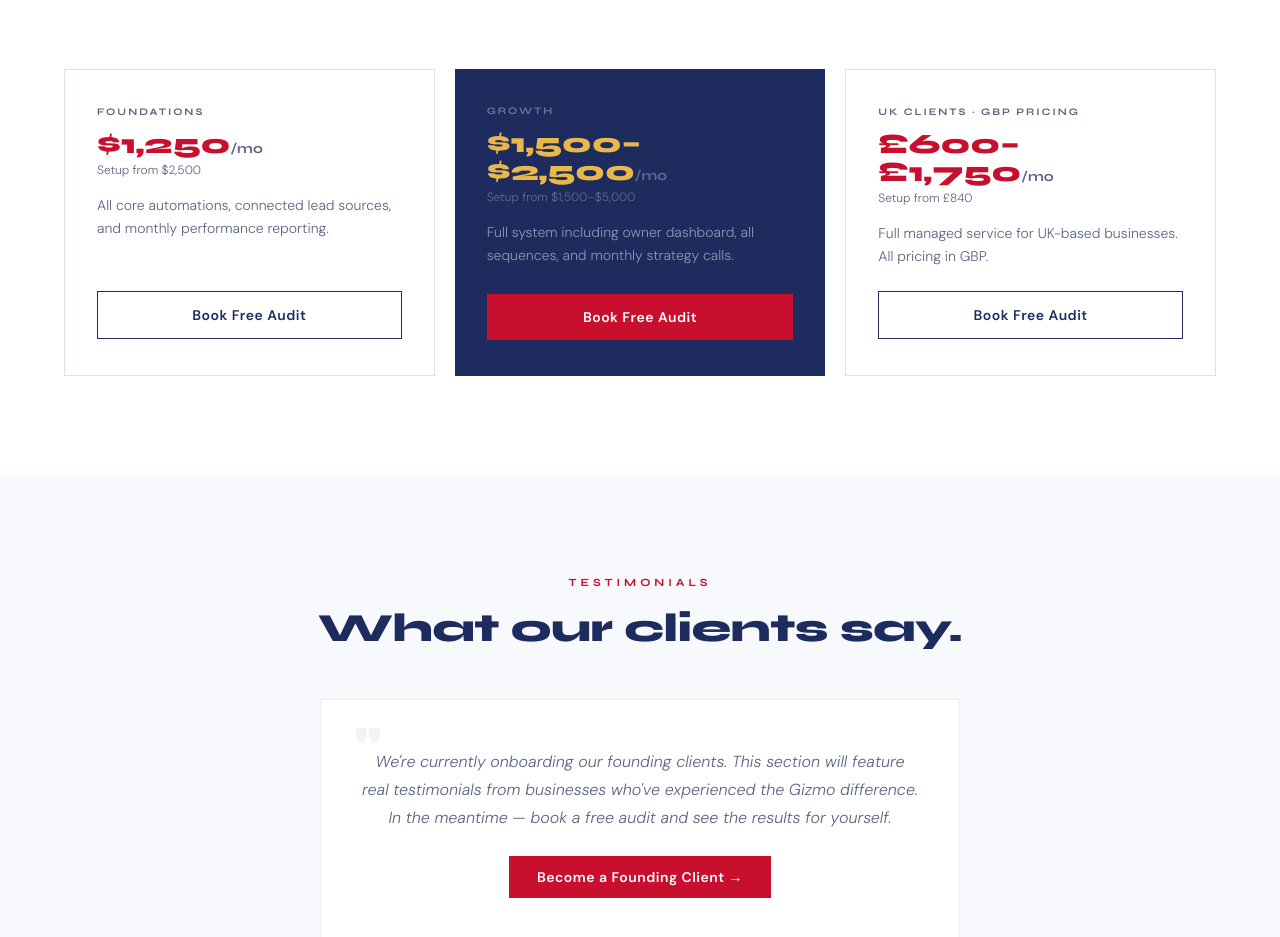
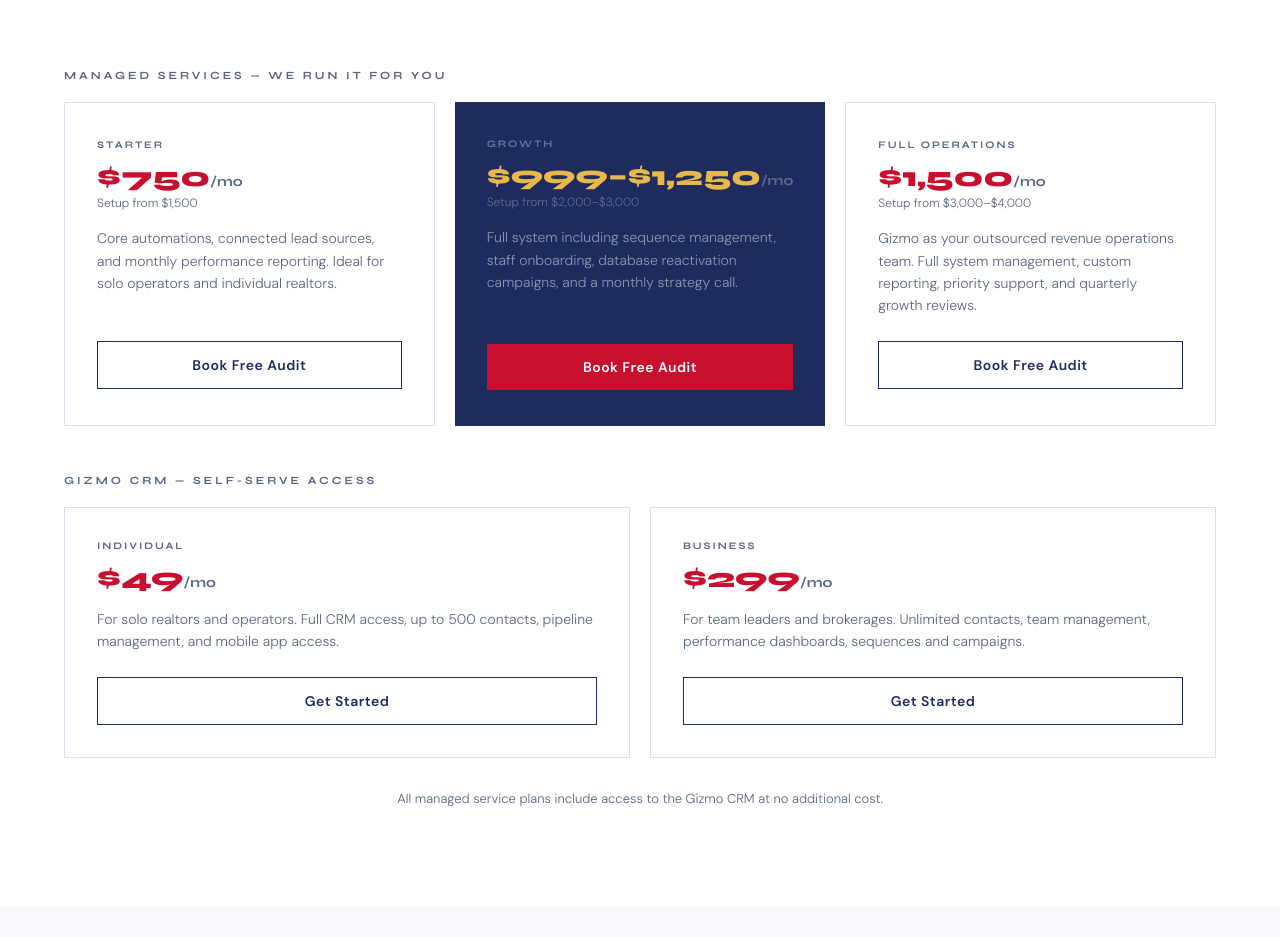
Before and after one commit to elder2092/gizmo-ops, a React (Vite) app: page / in a window 1280 px wide. Shown: the part 3601-4538 px from the top of the page. Built offline with nearby package versions, Linux system fonts and the light colour scheme.

Commit message:
Update App.jsx

```diff
--- a/src/App.jsx
+++ b/src/App.jsx
@@ -941,30 +941,45 @@
 
 // ─── PRICING ───
 function Pricing() {
-  const tiers = [
+  const managedTiers = [
     {
-      market: "Foundations",
-      price: "$1,250",
+      name: "Starter",
+      price: "$750",
       period: "/mo",
-      setup: "Setup from $2,500",
-      note: "All core automations, connected lead sources, and monthly performance reporting.",
+      setup: "Setup from $1,500",
+      note: "Core automations, connected lead sources, and monthly performance reporting. Ideal for solo operators and individual realtors.",
       featured: false,
     },
     {
-      market: "Growth",
-      price: "$1,500–$2,500",
+      name: "Growth",
+      price: "$999–$1,250",
       period: "/mo",
-      setup: "Setup from $1,500–$5,000",
-      note: "Full system including owner dashboard, all sequences, and monthly strategy calls.",
+      setup: "Setup from $2,000–$3,000",
+      note: "Full system including sequence management, staff onboarding, database reactivation campaigns, and a monthly strategy call.",
       featured: true,
     },
     {
-      market: "UK Clients · GBP Pricing",
-      price: "£600–£1,750",
+      name: "Full Operations",
+      price: "$1,500",
       period: "/mo",
-      setup: "Setup from £840",
-      note: "Full managed service for UK-based businesses. All pricing in GBP.",
+      setup: "Setup from $3,000–$4,000",
+      note: "Gizmo as your outsourced revenue operations team. Full system management, custom reporting, priority support, and quarterly growth reviews.",
       featured: false,
+    },
+  ];
+
+  const crmTiers = [
+    {
+      name: "Individual",
+      price: "$49",
+      period: "/mo",
+      note: "For solo realtors and operators. Full CRM access, up to 500 contacts, pipeline management, and mobile app access.",
+    },
+    {
+      name: "Business",
+      price: "$299",
+      period: "/mo",
+      note: "For team leaders and brokerages. Unlimited contacts, team management, performance dashboards, sequences and campaigns.",
     },
   ];
 
@@ -997,11 +1012,26 @@
                 marginBottom: 16,
               }}
             >
-              Simple, transparent retainers.
+              Simple, transparent pricing.
             </h2>
-            <p style={{ fontSize: 16, color: MUTED, maxWidth: 520, margin: "0 auto", fontWeight: 300, lineHeight: 1.7 }}>
-              No hidden fees. No long-term contracts. The retainer pays for itself from recovered revenue within the first month.
+            <p style={{ fontSize: 16, color: MUTED, maxWidth: 560, margin: "0 auto", fontWeight: 300, lineHeight: 1.7 }}>
+              Use the Gizmo CRM yourself, or let us run it for you. No hidden fees. No long-term contracts.
             </p>
+          </div>
+        </FadeIn>
+
+        {/* Managed Services Tiers */}
+        <FadeIn>
+          <div style={{
+            fontFamily: "'Syne', sans-serif",
+            fontSize: 11,
+            fontWeight: 700,
+            textTransform: "uppercase",
+            letterSpacing: 3,
+            color: MUTED,
+            marginBottom: 20,
+          }}>
+            Managed Services — We Run It For You
           </div>
         </FadeIn>
 
@@ -1010,10 +1040,11 @@
             display: "grid",
             gridTemplateColumns: "repeat(3, 1fr)",
             gap: 20,
+            marginBottom: 48,
           }}
           className="pricing-grid"
         >
-          {tiers.map((t, i) => (
+          {managedTiers.map((t, i) => (
             <FadeIn key={i} delay={i * 0.1}>
               <div
                 style={{
@@ -1036,7 +1067,7 @@
                     marginBottom: 12,
                   }}
                 >
-                  {t.market}
+                  {t.name}
                 </div>
                 <div
                   style={{
@@ -1106,6 +1137,120 @@
             </FadeIn>
           ))}
         </div>
+
+        {/* CRM Self-Serve Tiers */}
+        <FadeIn>
+          <div style={{
+            fontFamily: "'Syne', sans-serif",
+            fontSize: 11,
+            fontWeight: 700,
+            textTransform: "uppercase",
+            letterSpacing: 3,
+            color: MUTED,
+            marginBottom: 20,
+          }}>
+            Gizmo CRM — Self-Serve Access
+          </div>
+        </FadeIn>
+
+        <div
+          style={{
+            display: "grid",
+            gridTemplateColumns: "repeat(2, 1fr)",
+            gap: 20,
+          }}
+          className="pricing-grid"
+        >
+          {crmTiers.map((t, i) => (
+            <FadeIn key={i} delay={i * 0.1}>
+              <div
+                style={{
+                  padding: "32px",
+                  background: WHITE,
+                  border: "1px solid rgba(212,216,234,0.8)",
+                  display: "flex",
+                  flexDirection: "column",
+                }}
+              >
+                <div
+                  style={{
+                    fontFamily: "'Syne', sans-serif",
+                    fontSize: 10,
+                    fontWeight: 700,
+                    textTransform: "uppercase",
+                    letterSpacing: 2,
+                    color: MUTED,
+                    marginBottom: 12,
+                  }}
+                >
+                  {t.name}
+                </div>
+                <div
+                  style={{
+                    fontFamily: "'Syne', sans-serif",
+                    fontWeight: 800,
+                    fontSize: 28,
+                    color: RED,
+                    lineHeight: 1,
+                    marginBottom: 16,
+                  }}
+                >
+                  {t.price}
+                  <span style={{ fontSize: 14, fontWeight: 400, color: MUTED }}>
+                    {t.period}
+                  </span>
+                </div>
+                <div
+                  style={{
+                    fontSize: 14,
+                    color: MUTED,
+                    lineHeight: 1.6,
+                    fontWeight: 300,
+                    flex: 1,
+                  }}
+                >
+                  {t.note}
+                </div>
+                <button
+                  onClick={() =>
+                    document
+                      .getElementById("contact")
+                      ?.scrollIntoView({ behavior: "smooth" })
+                  }
+                  style={{
+                    marginTop: 24,
+                    width: "100%",
+                    padding: "14px",
+                    background: "transparent",
+                    color: NAVY,
+                    border: `1px solid ${NAVY}`,
+                    fontFamily: "'DM Sans', sans-serif",
+                    fontSize: 14,
+                    fontWeight: 600,
+                    cursor: "pointer",
+                    letterSpacing: 0.5,
+                    transition: "all 0.3s",
+                  }}
+                >
+                  Get Started
+                </button>
+              </div>
+            </FadeIn>
+          ))}
+        </div>
+
+        <FadeIn delay={0.2}>
+          <p style={{
+            textAlign: "center",
+            fontSize: 13,
+            color: MUTED,
+            marginTop: 32,
+            fontWeight: 300,
+          }}>
+            All managed service plans include access to the Gizmo CRM at no additional cost.
+          </p>
+        </FadeIn>
+
       </div>
     </Section>
   );
```
